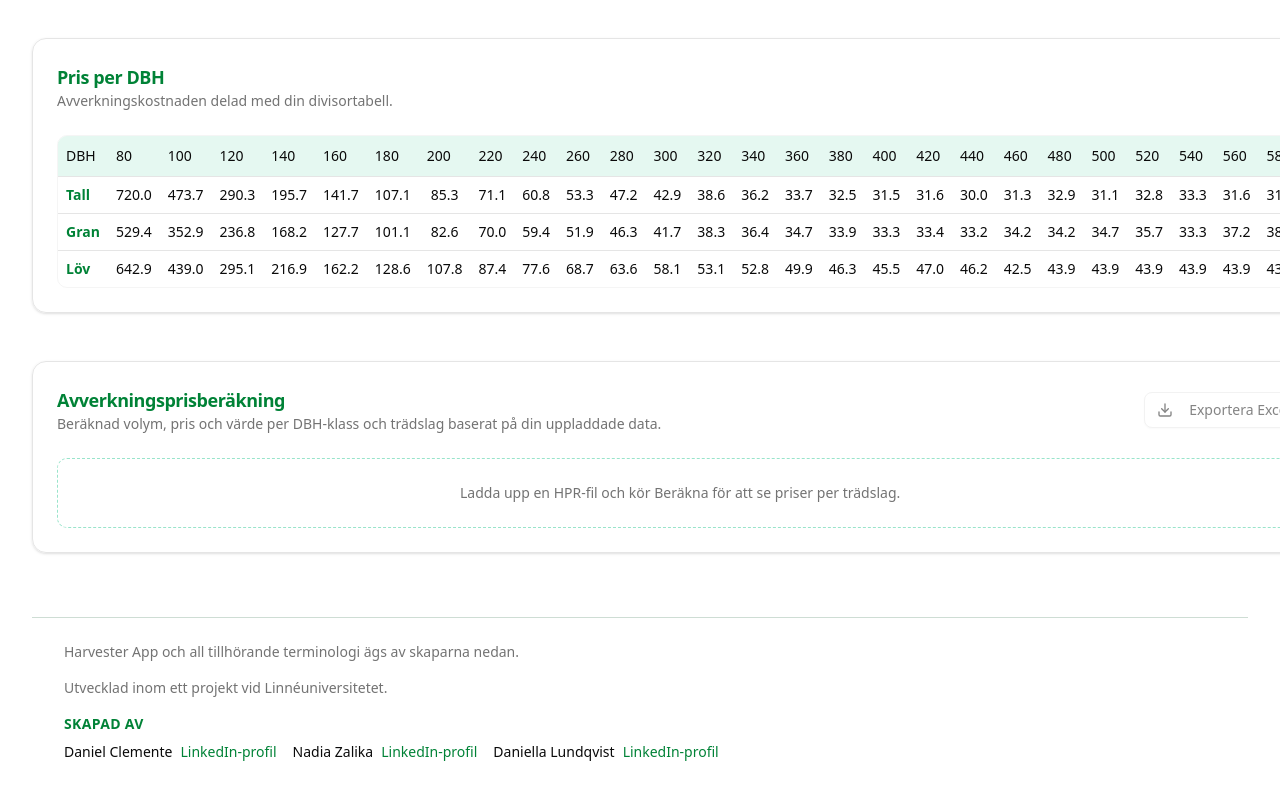
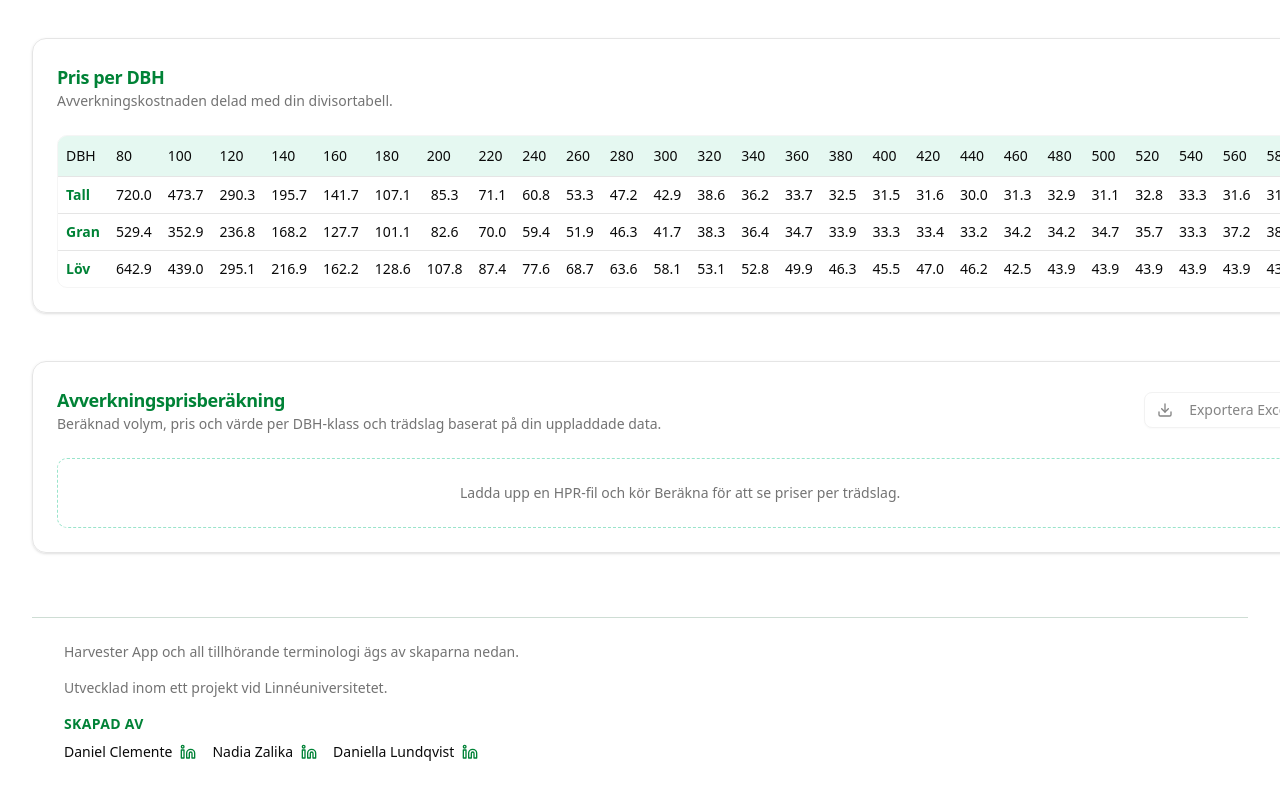
Before and after one commit to dclmnt/harvester-app, a React (Vite) app: page / in a window 1280 px wide. Shown: the part 1281-2081 px from the top of the page. Built offline with nearby package versions, Linux system fonts and the light colour scheme.

Commit message:
Replace footer profile links with LinkedIn icons

```diff
--- a/src/App.tsx
+++ b/src/App.tsx
@@ -1,6 +1,6 @@
 import React, { useCallback, useEffect, useMemo, useRef, useState } from 'react'
 import { Analytics } from '@vercel/analytics/react'
-import { Download, Menu, Upload, X } from 'lucide-react'
+import { Download, Linkedin, Menu, Upload, X } from 'lucide-react'
 
 import { Button } from '@/components/ui/button'
 import { Card } from '@/components/ui/card'
@@ -1867,11 +1867,12 @@ const ForestryHarvesterApp: React.FC = () => {
                     <span className="font-medium text-foreground">{member.name}</span>
                     <a
                       href={member.linkedin}
-                      className="text-green-700 transition hover:text-green-600"
+                      className="inline-flex items-center text-green-700 transition hover:text-green-600"
                       target="_blank"
                       rel="noreferrer noopener"
                     >
-                      {t.footer.viewProfile}
+                      <Linkedin aria-hidden="true" className="h-4 w-4" />
+                      <span className="sr-only">{t.footer.viewProfile}</span>
                     </a>
                   </li>
                 ))}
```
